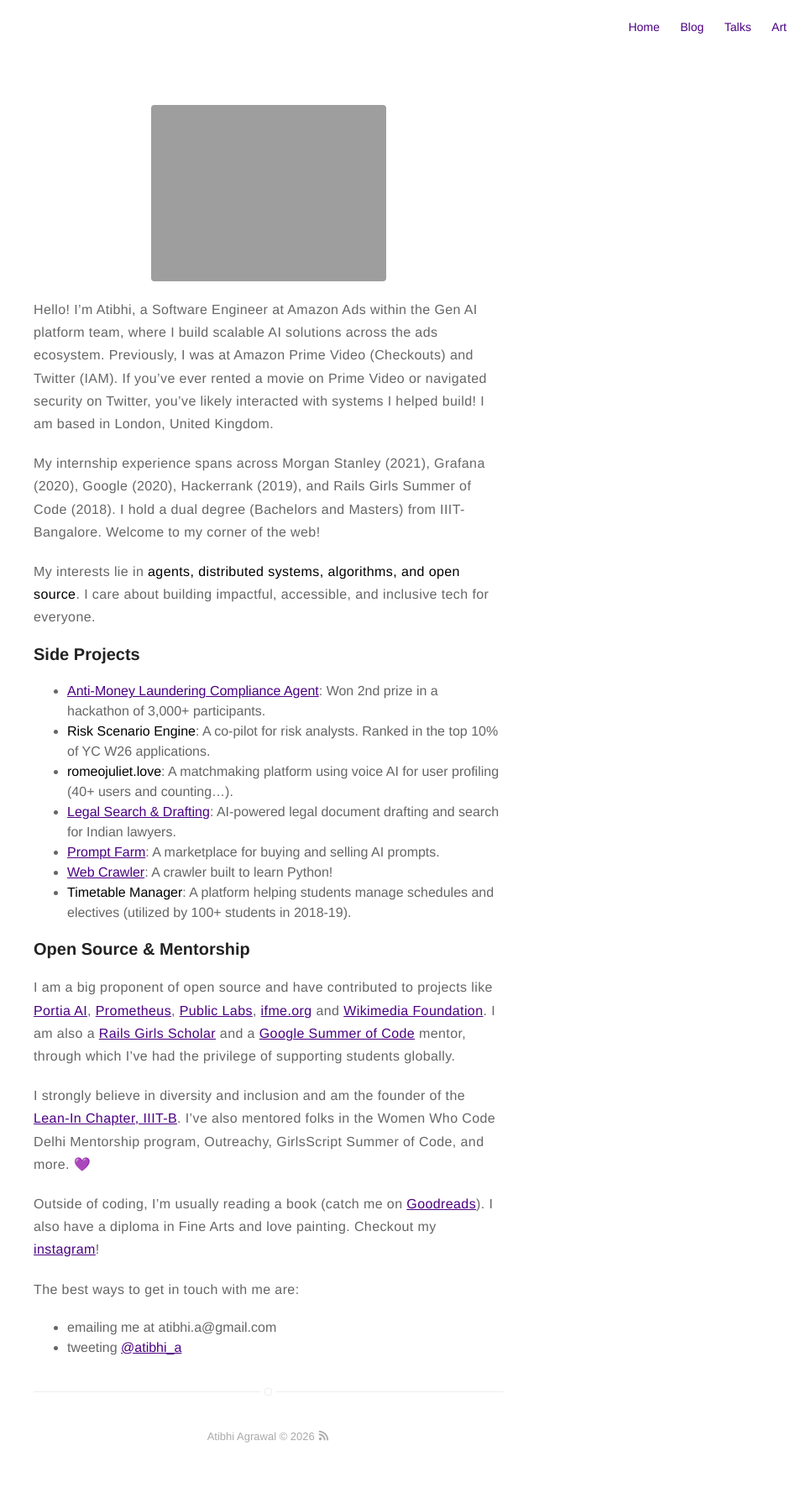
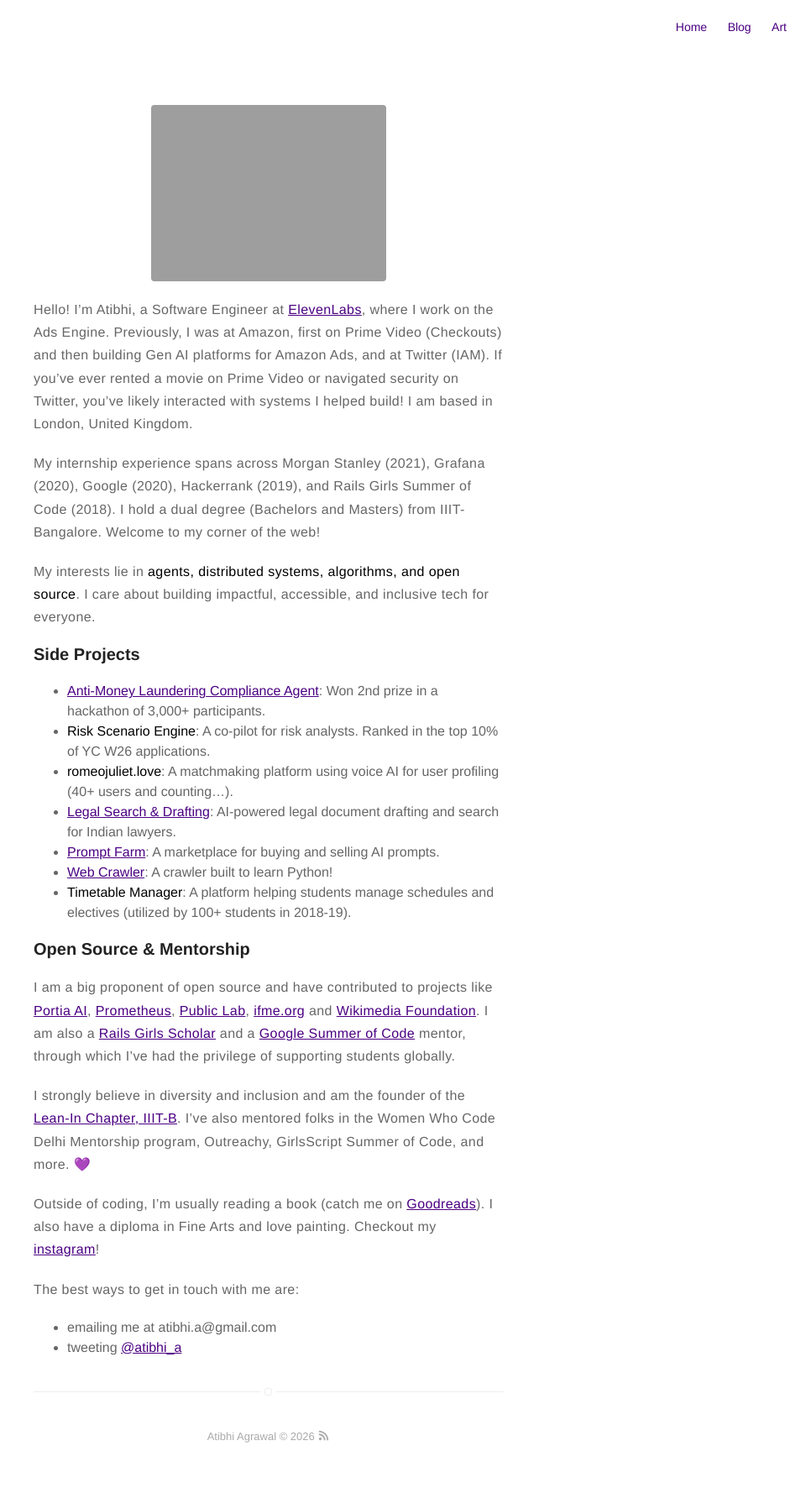
Before and after one commit to asquare14/aSquare14.github.io, a Jekyll site: the page built from about.md, in a window 1280 px wide. Shown: the whole page at 84% size, without its empty margins (320-1280 px from the left). Built offline with Jekyll 4.4.1, drawn with Linux system fonts in a browser that asks for light colours.

Commit message:
Update site: ElevenLabs role, Substack links, nav cleanup
- Tagline and about intro: moved on from Amazon to ElevenLabs (Ads Engine)
- Blog nav link and social icon now point to Substack instead of Medium
- Removed Talks from nav (page still live at /talks)
- Fixed broken Rails Girls and Public Lab links
- Added CLAUDE.md

Co-Authored-By: Claude Fable 5 <noreply@anthropic.com>

```diff
--- a/_config.yml
+++ b/_config.yml
@@ -1,7 +1,7 @@
 # main text of home
 name: Atibhi Agrawal
 
-bio: Software Engineer at Amazon
+bio: Software Engineer at ElevenLabs
 
 # twitter summary info
 description: My corner on the World Wide Web
@@ -48,7 +48,7 @@ github: aSquare14
 # stackoverflow: 7044681/mystackoverflow
 # quora: Atibhi-Agrawal
 # reddit: username
-medium: atibhiagrawal
+substack: atibhi
 # vimeo: myvimeo
 # lanyrd: mylanyrd
 email: atibhi.a@gmail.com
--- a/_includes/icons.html
+++ b/_includes/icons.html
@@ -67,9 +67,9 @@
 <path class="path1" d="M512 68.4c-245 0-443.6 198.6-443.6 443.6 0 188 117 348.4 282 413-3.8-35-7.4-89 1.6-127.2 8-34.6 52-220.4 52-220.4s-13.2-26.6-13.2-65.8c0-61.6 35.8-107.8 80.2-107.8 37.8 0 56.2 28.4 56.2 62.4 0 38-24.2 95-36.8 147.6-10.6 44.2 22 80.2 65.6 80.2 78.8 0 139.4-83.2 139.4-203.2 0-106.2-76.4-180.4-185.2-180.4-126.2 0-200.2 94.6-200.2 192.6 0 38.2 14.6 79 33 101.2 3.6 4.4 4.2 8.2 3 12.8-3.4 14-10.8 44.2-12.4 50.4-2 8.2-6.4 9.8-14.8 6-55.4-25.8-90-106.8-90-171.8 0-140 101.6-268.4 293-268.4 153.8 0 273.4 109.6 273.4 256.2 0 152.8-96.4 276-230.2 276-45 0-87.2-23.4-101.6-51 0 0-22.2 84.6-27.6 105.4-10 38.6-37 86.8-55.2 116.2 41.6 12.8 85.6 19.8 131.4 19.8 245 0 443.6-198.6 443.6-443.6 0-245.2-198.6-443.8-443.6-443.8z"></path>
 </symbol>
 
-<symbol id="icon-medium" viewBox="0 0 179.2 179.2">
-<title>medium</title>
-<path transform="scale(0.1,-0.1) translate(0,-1536)" d="M597 1115v-1173q0 -25 -12.5 -42.5t-36.5 -17.5q-17 0 -33 8l-465 233q-21 10 -35.5 33.5t-14.5 46.5v1140q0 20 10 34t29 14q14 0 44 -15l511 -256q3 -3 3 -5zM661 1014l534 -866l-534 266v600zM1792 996v-1054q0 -25 -14 -40.5t-38 -15.5t-47 13l-441 220zM1789 1116 q0 -3 -256.5 -419.5t-300.5 -487.5l-390 634l324 527q17 28 52 28q14 0 26 -6l541 -270q4 -2 4 -6z" />
+<symbol id="icon-substack" viewBox="0 0 448 511.471">
+<title>substack</title>
+<path d="M0 0h448v62.804H0zM0 114.542h448v62.804H0zM0 229.083h448v282.387l-224.046-125.662L0 511.47z" />
 </symbol>
 
 <symbol id="icon-vimeo" viewBox="0 0 21 21">
--- a/_includes/nav.html
+++ b/_includes/nav.html
@@ -16,16 +16,8 @@
 
         {% if site.blog == true %}
                 <li class="item">
-                    <a class="link" href="https://atibhiagrawal.medium.com/">Blog</a>
+                    <a class="link" href="https://substack.com/@atibhi">Blog</a>
                 </li>
-        {% endif %}
-
-        {% if site.blog == true %}
-        {% if page.title != "Blog" %}
-            <li class="item">
-                <a class="link" href="{{ site.url }}/talks">Talks</a>
-            </li>
-        {% endif %}
         {% endif %}
 
         {% if site.blog == true %}
--- a/_includes/social-links.html
+++ b/_includes/social-links.html
@@ -77,9 +77,9 @@
         </a>
     {% endif %}
 
-    {% if site.medium %}
-        <a class="link" data-title="medium.com/@{{ site.medium }}" href="https://medium.com/@{{ site.medium }}" target="_blank">
-            <svg class="icon icon-medium"><use xlink:href="#icon-medium"></use></svg>
+    {% if site.substack %}
+        <a class="link" data-title="substack.com/@{{ site.substack }}" href="https://substack.com/@{{ site.substack }}" target="_blank">
+            <svg class="icon icon-substack"><use xlink:href="#icon-substack"></use></svg>
         </a>
     {% endif %}
 
--- a/about.md
+++ b/about.md
@@ -6,7 +6,7 @@ layout: page
 ![Profile Image]({{ site.url }}/{{ site.picture }})
 
 
-Hello! I'm Atibhi, a Software Engineer at Amazon Ads within the Gen AI platform team, where I build scalable AI solutions across the ads ecosystem. Previously, I was at Amazon Prime Video (Checkouts) and Twitter (IAM). If you've ever rented a movie on Prime Video or navigated security on Twitter, you've likely interacted with systems I helped build! I am based in London, United Kingdom.
+Hello! I'm Atibhi, a Software Engineer at [ElevenLabs](https://elevenlabs.io/), where I work on the Ads Engine. Previously, I was at Amazon, first on Prime Video (Checkouts) and then building Gen AI platforms for Amazon Ads, and at Twitter (IAM). If you've ever rented a movie on Prime Video or navigated security on Twitter, you've likely interacted with systems I helped build! I am based in London, United Kingdom.
 
 My internship experience spans across Morgan Stanley (2021), Grafana (2020), Google (2020), Hackerrank (2019), and Rails Girls Summer of Code (2018). I hold a dual degree (Bachelors and Masters) from IIIT-Bangalore. Welcome to my corner of the web!
 
@@ -22,7 +22,7 @@ My interests lie in **agents, distributed systems, algorithms, and open source**
 - **Timetable Manager**: A platform helping students manage schedules and electives (utilized by 100+ students in 2018-19).
 
 ### Open Source & Mentorship
-I am a big proponent of open source and have contributed to projects like [Portia AI](https://www.portialabs.ai/), [Prometheus](https://prometheus.io/), [Public Labs](https://publiclabs.org/), [ifme.org](https://if-me.org/) and [Wikimedia Foundation](https://wikimediafoundation.org/). I am also a [Rails Girls Scholar](https://medium.com/ifme/meet-atibhi-and-prateksha-our-rails-summer-of-code-students-f3c2f0742eads) and a [Google Summer of Code](https://summerofcode.withgoogle.com/) mentor, through which I've had the privilege of supporting students globally.
+I am a big proponent of open source and have contributed to projects like [Portia AI](https://www.portialabs.ai/), [Prometheus](https://prometheus.io/), [Public Lab](https://publiclab.org/), [ifme.org](https://if-me.org/) and [Wikimedia Foundation](https://wikimediafoundation.org/). I am also a [Rails Girls Scholar](https://medium.com/ifme/meet-atibhi-and-prateksha-our-rails-summer-of-code-students-f3c2f0742ead) and a [Google Summer of Code](https://summerofcode.withgoogle.com/) mentor, through which I've had the privilege of supporting students globally.
 
 I strongly believe in diversity and inclusion and am the founder of the [Lean-In Chapter, IIIT-B](https://www.iiitb.ac.in/committees-clubs/clubs/lean-in-club). I've also mentored folks in the Women Who Code Delhi Mentorship program, Outreachy, GirlsScript Summer of Code, and more. 💜
 
```
Also changed, not shown: CLAUDE.md (added, +29 -0 lines).
